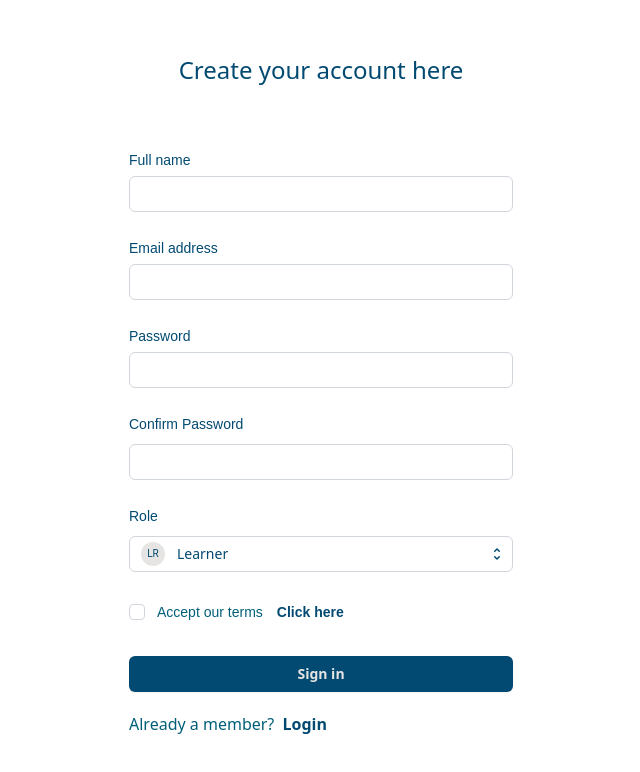
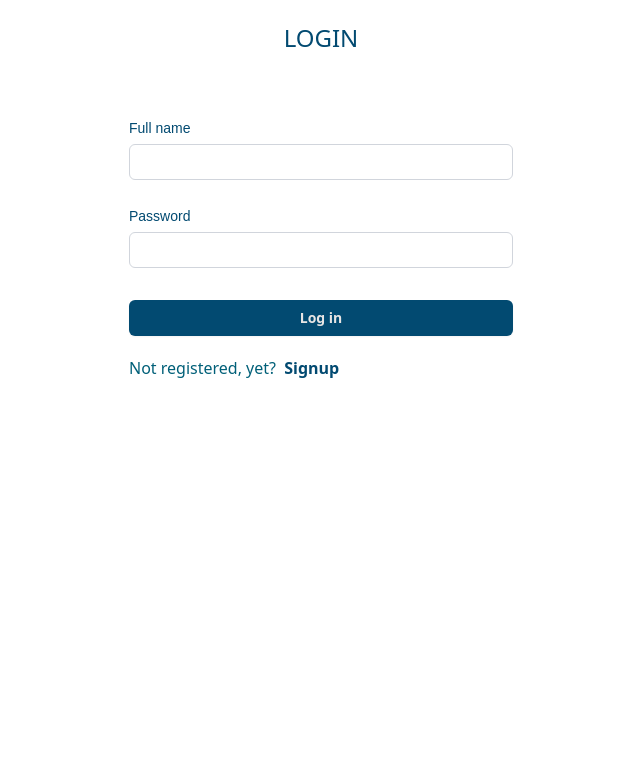
Before and after one commit to Roshan-pindiprolu/thrivvr, a React (Vite) app in the folder client-ui/: page /login in a window 1280 px wide. Shown: the top 772 px of the page, without its empty margins (319-959 px from the left). Built offline with nearby package versions, Linux system fonts and the light colour scheme.

Commit message:
Created a login page, and did the routing

```diff
--- a/client-ui/package.json
+++ b/client-ui/package.json
@@ -22,6 +22,7 @@
     "heroicons": "^2.2.0",
     "react": "^19.1.0",
     "react-dom": "^19.1.0",
+    "react-router-dom": "^7.6.0",
     "tailwindcss": "^4.1.6"
   },
   "devDependencies": {
--- a/client-ui/src/App.jsx
+++ b/client-ui/src/App.jsx
@@ -1,15 +1,16 @@
-// import { useState } from 'react'
-import './App.css'
-import SignUp from './pages/SignUp'
+import { BrowserRouter as Router, Routes, Route } from 'react-router-dom';
+import Login from './pages/Login';
+import Signup from './pages/Signup';
 
 function App() {
-
   return (
-    <>
-     <SignUp />
-
-    </>
-  )
+    <Router>
+      <Routes>
+        <Route path="/login" element={<Login />} />
+        <Route path="/signup" element={<Signup />} />
+      </Routes>
+    </Router>
+  );
 }
 
-export default App
+export default App;
--- /dev/null
+++ b/client-ui/src/pages/Login/index.jsx
@@ -0,0 +1,125 @@
+import axios from 'axios';
+import { useState } from 'react'
+import { Link } from 'react-router-dom';
+
+const Login = () => {
+
+    const [formData, setFormData] = useState({
+        fullName: '',
+        password: ''
+    });
+
+    const [errors, setErrors] = useState({
+        fullName: false,
+        password: false
+    });
+
+
+    const handleSubmit = async (e) => {
+        e.preventDefault();
+
+        try {
+          const res = await axios.post('http://localhost:1000/api/auth/login', {
+            fullName: formData.fullName,
+            password: formData.password
+          });
+
+          alert(res.data.message);
+          setErrors({ fullName: false, password: false }); // clear errors on success
+        } catch (err) {
+            const message = err?.response?.data?.error || '';
+
+            // Start fresh
+            let newErrors = { fullName: false, password: false };
+
+            // If it's something generic or unexpected, mark both
+            if (!newErrors.fullName && !newErrors.password) {
+              newErrors = { fullName: true, password: true };
+            }
+
+            setErrors(newErrors);
+            alert(message || 'Something went wrong');
+          }
+    };
+
+    console.log(errors);
+
+    return (
+        <>
+            <div className="sm:mx-auto sm:w-full sm:max-w-sm">
+                <h2 className="my-5 text-2xl/9 text-center tracking-normal text-sky-900 font-sans selection:bg-cyan-800 selection:text-stone-200">
+                    LOGIN
+                </h2>
+            </div>
+            <div className="flex">
+                <div className="mt-10 sm:mx-auto sm:w-full sm:max-w-sm">
+                    <form action="#" method="POST" className="space-y-6" onSubmit={handleSubmit}>
+                        <div>
+                            <label htmlFor="first-name" className="block text-sm/6 text-sky-900 text-left font-monts selection:bg-cyan-800 selection:text-stone-200">
+                                Full name
+                            </label>
+                            <div className="mt-1 basis-1/3">
+                                <input
+                                    id="fullName"
+                                    name="fullName"
+                                    type="text"
+                                    autoComplete="given-name"
+                                    className={`block w-full rounded-md bg-white px-3 py-1.5 text-base text-cyan-800 focus:text-sky-900 outline-1 -outline-offset-1 ${
+                                        errors.fullName ? 'outline-red-500' : 'outline-gray-300'
+                                    } placeholder:text-sky-400 focus:outline-2 focus:-outline-offset-2 focus:outline-sky-900 sm:text-sm/6 font-monts`}
+                                    value={formData.fullName}
+                                    onChange={(e) => setFormData({ ...formData, fullName: e.target.value })}
+                                />
+                                {errors.fullName && (<p className="text-xs text-left text-red-500 mt-1">Name not found</p>)}
+                            </div>
+                        </div>
+
+                        <div>
+                            <div className="flex items-center justify-between">
+                                <label htmlFor="password" className="block text-sm/6 font-medium text-sky-900 font-monts selection:bg-cyan-800 selection:text-stone-200">
+                                Password
+                                </label>
+                            </div>
+                            <div className="mt-1">
+                                <input
+                                    id="password"
+                                    name="password"
+                                    type="password"
+                                    required
+                                    autoComplete="current-password"
+                                    className={`block w-full rounded-md bg-white px-3 py-1.5 text-base text-cyan-800 focus:text-sky-900 outline-1 -outline-offset-1 ${
+                                        errors.password ? 'outline-red-500' : 'outline-gray-300'
+                                    } placeholder:text-sky-400 focus:outline-2 focus:-outline-offset-2 focus:outline-sky-900 sm:text-sm/6`}
+                                    value={formData.password}
+                                    onChange={(e) => setFormData({ ...formData, password: e.target.value })}
+                                />
+                                {errors.password && ( <p className="text-xs text-left text-red-500 mt-1">Incorrect password</p> )}
+                            </div>
+                        </div>
+
+                        <div>
+                            <button
+                                type="submit"
+                                className="flex w-full justify-center rounded-md bg-sky-900 px-3 py-1.5 text-sm/6 font-semibold text-stone-200 shadow-xs hover:bg-sky-700 focus-visible:outline-2 focus-visible:outline-offset-2 focus-visible:outline-sky-900 selection:bg-cyan-800 selection:text-stone-200 mt-8"
+                            >
+                                Log in
+                            </button>
+                        </div>
+
+                    </form>
+                    <p className="mt-5 text-left text-cyan-800 font-sans selection:bg-cyan-800 selection:text-stone-200">
+                        Not registered, yet?{' '}
+                        <Link
+                            to="/signup"
+                            className="font-semibold text-sky-900 hover:text-sky-700 ml-1 font-sans selection:bg-cyan-800 selection:text-stone-200"
+                        >
+                            Signup
+                        </Link>
+                    </p>
+                </div>
+            </div>
+        </>
+    )
+}
+
+export default Login;
--- a/client-ui/src/pages/SignUp/index.jsx
+++ b/client-ui/src/pages/SignUp/index.jsx
@@ -7,6 +7,7 @@ import { ChevronUpDownIcon } from '@heroicons/react/16/solid'
 import { CheckIcon } from '@heroicons/react/20/solid'
 import { useState } from 'react'
 import Avatar from '@mui/material/Avatar';
+import { Link } from 'react-router-dom';
 // import Box from '@mui/material/Box';
 // import Fab from '@mui/material/Fab';
 // import GitHubIcon from '@mui/icons-material/GitHub';
@@ -294,22 +295,25 @@ const SignUp = () => {
                             </div>
                         </div>
 
-                            <div>
+                        <div>
                             <button
                                 type="submit"
                                 className="flex w-full justify-center rounded-md bg-sky-900 px-3 py-1.5 text-sm/6 font-semibold text-stone-200 shadow-xs hover:bg-sky-700 focus-visible:outline-2 focus-visible:outline-offset-2 focus-visible:outline-sky-900 selection:bg-cyan-800 selection:text-stone-200 mt-8"
                             >
                                 Sign in
                             </button>
-                            </div>
+                        </div>
                         </fieldset>
                         </div>
                     </form>
                     <p className="mt-5 text-left text-cyan-800 font-sans selection:bg-cyan-800 selection:text-stone-200">
                         Already a member?{' '}
-                        <a href="#" className="font-semibold text-sky-900 hover:text-sky-700 ml-1 font-sans selection:bg-cyan-800 selection:text-stone-200">
-                        Login
-                        </a>
+                        <Link
+                            to="/login"
+                            className="font-semibold text-sky-900 hover:text-sky-700 ml-1 font-sans selection:bg-cyan-800 selection:text-stone-200"
+                        >
+                            Login
+                        </Link>
                     </p>
                 </div>
                 {/* <div className="flex min-h-full flex-1 flex-col mt-10 sm:w-25 ml-40 sm:max-w-20">
```
Also changed, not shown: 2 other files (tests, documents, lock files or other folders).
